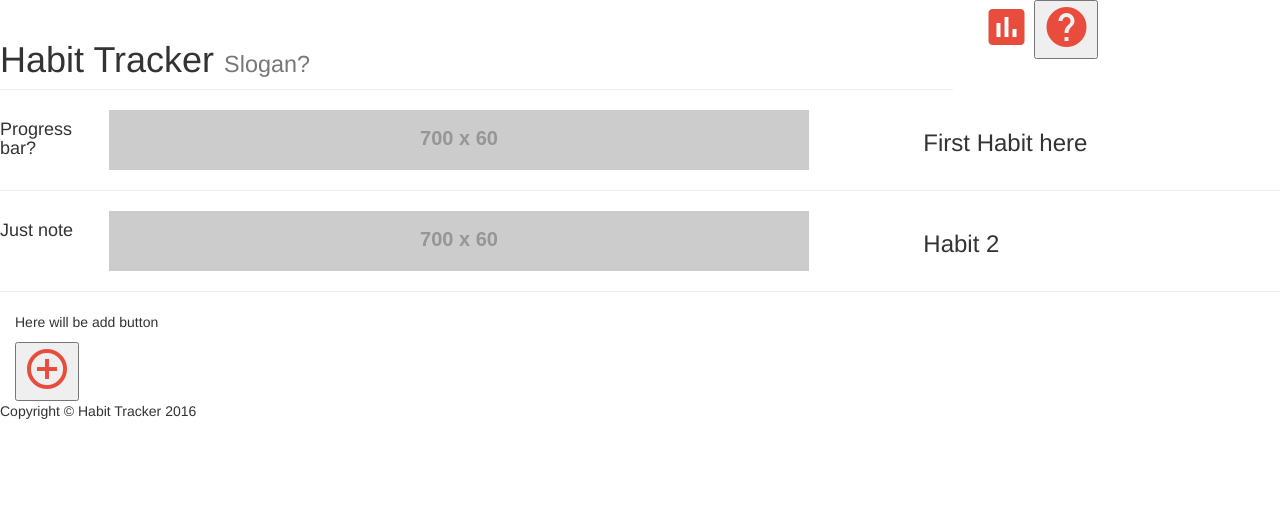
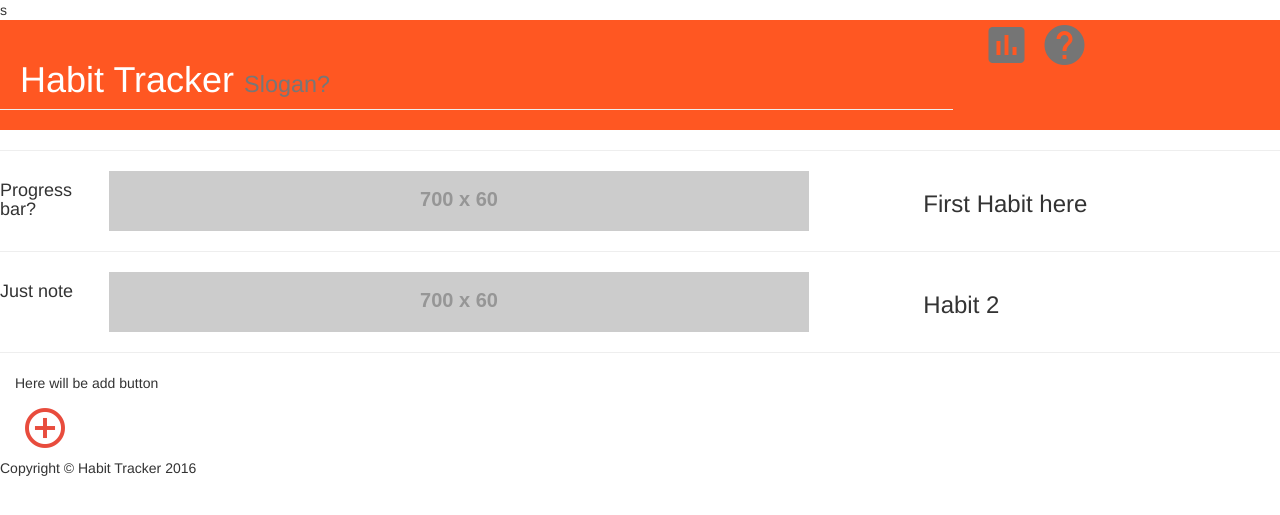
Before and after one commit to pavelcerny/django-tutorial, a Django app: template habit_tracker/templates/index.html in a window 1280 px wide. Shown: the top 515 px of the page. Run offline with Django 3.2, Linux system fonts and the light colour scheme; the template is opened without the code that fills it, so the values that code supplies are empty; grey boxes labelled with a size stand in for pictures from a placeholder-image service; some libraries are stand-ins or nearby versions.

Commit message:
Working on the index page: bacground colour, font colours, outlooks of icons, separating rows

```diff
--- a/habit_tracker/templates/index.css
+++ b/habit_tracker/templates/index.css
@@ -1,3 +1,30 @@
+
+/*
+.animate-zoom {
+	-webkit-animation:animatezoom 0.6s;
+	animation:animatezoom 0.6s
+}
+*/
+
+
+
+.button.close{
+	text-decoration:none;
+	float:right;
+	font-size:34px;
+	font-weight:bold;
+	color:inherit;
+}
+
+.body{
+	font-family: Arial, Helvetica, sans-serif;
+	background-color: #9E9E9E;
+}
+
+.container{
+	padding:0.01em 16px;
+}
+
 .modal{
 	z-index:3;
 	display:none;
@@ -20,70 +47,30 @@
 	outline:0;
 	width:600px;
 }
-/*
-.animate-zoom {
-	-webkit-animation:animatezoom 0.6s;
-	animation:animatezoom 0.6s
-}
-*/
 
-.container{
-	padding:0.01em 16px;
+.page-header{
+	padding-left: 20px;
+	background: #FF5722;
 }
 
-.button.close{
-	text-decoration:none;
-	float:right;
-	font-size:34px;
-	font-weight:bold;
-	color:inherit;
+#navi{
+	background: #FF5722;
+}
+
+#helpbtn{
+	background-color: transparent;
+	border: none;
+	color: transparent;
+}
+
+#addbtn{
+	background-color: transparent;
+	border: none;
+	color: transparent;
 }
 
 
-
-.body{
-	/*float:left;
-	margin-top: 10px;
-	margin-left: 10px;*/
-	font-family: Arial, Helvetica, sans-serif;
-	background-color: #9E9E9E;
-}
-
-
-
-#page-header{
-	padding-left: 10px;
-	background: #9E9E9E;
-}
-
 /*
-
-#header{
-	position:relative;
-	margin-top: 0;
-	margin-bottom: 0;
-	margin-right: 200px;
-	height: 100px;
-	width: auto;
-	padding: 0;
-	background: #9E9E9E;
-
-
-}
-
-
-#content{
-	position:relative;
-	width: 76%;
-	top: -200px;
-	left: 110px;
-	bottom: 10px;
-	background-color:#E1E6E1;
-	padding-top: 20px;
-	padding-bottom: 10px;
-	padding-right: 10px;
-
-}
 
 #menu{
 	opacity:0.4;
@@ -100,33 +87,6 @@
 	left: 5px;
 	width: 100px;
 	border: 1px solid #5A5A5A;
-
-}
-
-#sidebar{
-	opacity:0.2;
-	filter:alpha(opacity=20);
-	position:relative;
-	float: right;
-	height:200px;
-	width:100px;
-
-	background-color: #D8E2E4;
-	padding: 10px;
-	top: -710px;
-	bottom: 100px;
-	right: 5px;
-}
-
-
-#footer{
-   	bottom:0;
-   	width:100%;
-   	height:20px;
-	background-color: #CCCCCC;
-	font-family: Helvetica, Arial, sans-serif;
-	font-weight: 600;
-	border-top: 5px solid black;
 
 }
 
@@ -149,22 +109,21 @@ h2{
 }
 
 h3{
-	font-family: Arial, Times New Roman, Helvetica, Courier;
+	font-family: Arial, Times, Helvetica, Courier;
 	font-weight: 800;
 	margin-left: 50px;
 	font-size: 0.5em;
 	color: #e84c3d;
 }
 
-small{
+.small{
 	color: #e84c3d;
 }
 
-.button {
-	background-color: transparent;
-	border: none;
-	color: transparent;
+#hlt{
+	color: #ffffff;
 }
+
 
 
 /*
--- a/habit_tracker/templates/index.html
+++ b/habit_tracker/templates/index.html
@@ -6,6 +6,8 @@
 	<meta name="author" content="Kaisa Halmetoja" />
 	<!--<link rel="icon" type="image/png" href="favicon.png"><!---favIkoni--->
 	<meta name="keywords" content="WWW design, habit, tracking, habit tracker" />
+    <!-- responsiveness to evice size-->
+    <meta name="viewport" content="width=device-width, initial-scale=1, shrink-to-fit=no">
      <!-- Own CSS -->
 	<link href="index.css" rel="stylesheet" type="text/css" />
     <!-- Icons library-->
@@ -17,19 +19,22 @@
 </head>
 
 <body>
+<!--<body style="background-color:#E6E6FA">-->s
             <!-- Page Heading and Navigation-->
-        <div class="row">
+        <div class="row" id="navi">
             <div class="col-lg-9">
-                <h1 class="page-header">Habit Tracker
+                <h1 id="hlt" class="page-header">Habit Tracker
                     <small>Slogan?</small>
                 </h1>
             </div>
             <div class="col-lg-3">
-		        <i class="material-icons" style="font-size:48px;color:#e84c3d;">insert_chart</i>
-		        <button onclick="document.getElementById('help').style.display='block'"><i class="material-icons" style="font-size:48px;color:#e84c3d;">help</i></button>
+		        <i class="material-icons" style="font-size:48px;color:#757575;">insert_chart</i>
+		        <button id="helpbtn" onclick="document.getElementById('help').style.display='block'"><i class="material-icons" style="font-size:48px;color:#757575;">help</i></button>
 	        </div>
         </div>
         <!-- /.row -->
+
+        <hr>
 
             <!-- Habit One -->
         <div class="row">
@@ -67,14 +72,12 @@
 
         <hr>
 
-                <!-- Add Habit button -->
-            <div class="col-sm-3">
-                <!--habits maybe-->
-		            <p>Here will be add button</p>
-		            <button onclick="document.getElementById('add').style.display='block'"><i class="material-icons" style="font-size:48px;color:#e84c3d;" >add_circle_outline</i></button>
-		            <!--<input type="image" src="http://example.com/path/to/image.png" />
-		            -->
-            </div>
+            <!-- Add Habit button -->
+        <div class="col-sm-3">
+           <!--habits maybe-->
+		   <p>Here will be add button</p>
+		   <button id="addbtn" onclick="document.getElementById('add').style.display='block'"><i class="material-icons" style="font-size:48px;color:#e84c3d;" >add_circle_outline</i></button>
+        </div>
 
         <!--Modal window for adding habits-->
         <div id="add" class="modal">
```
